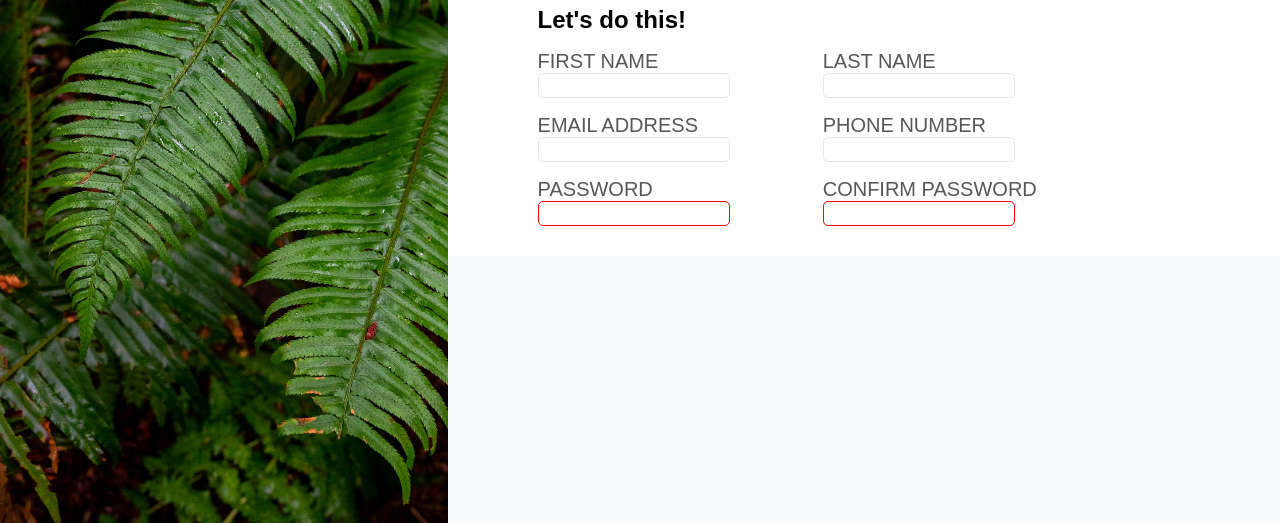
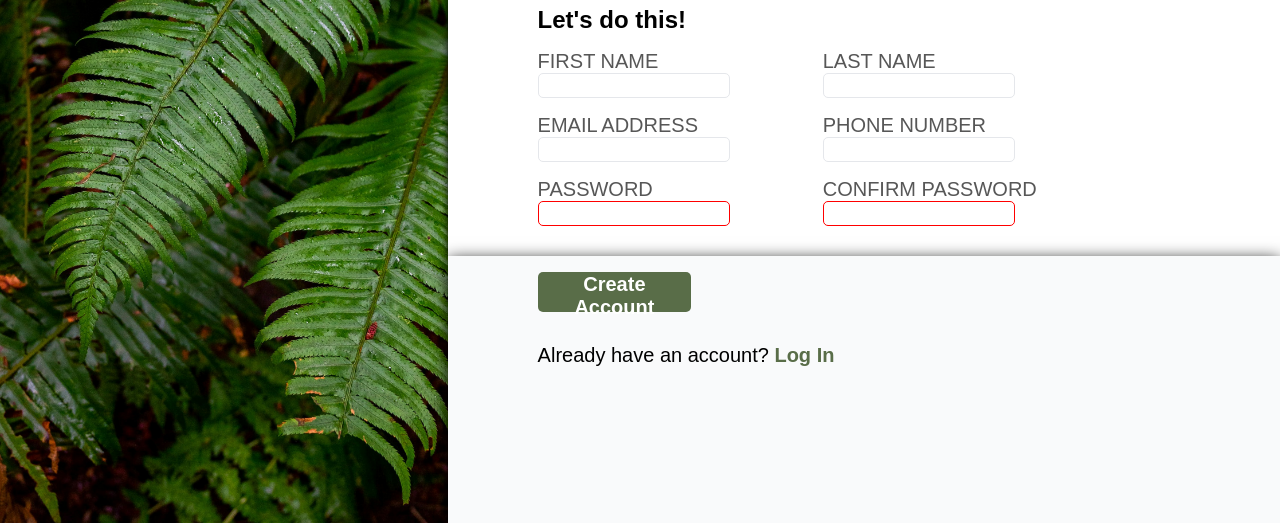
Before and after one commit to kvnok/odin_sign-up_form, a plain HTML site: page index.html in a window 1280 px wide. Shown: the part 277-800 px from the top of the page. Drawn offline with Linux system fonts and the light colour scheme.

Commit message:
looks basically the same as the odin example

```diff
--- a/index.html
+++ b/index.html
@@ -64,7 +64,8 @@
 			</form>
 		</div>
 		<div class="three">
-
+			<button type="submit">Create Account</button>
+			<p>Already have an account? <a href="#">Log In</a></p>
 		</div>
 	</div>
 </body>
--- a/style.css
+++ b/style.css
@@ -74,6 +74,7 @@ body {
 	flex: 1;
 	background-color: #f9fafb;
 	height: 33vh;
+	box-shadow: 0 4px 8px rgba(0, 0, 0, 0.1);
 }
 
 .one h3 {
@@ -87,6 +88,7 @@ body {
 .two {
 	flex: 1;
 	background-color: #ffffff;
+	box-shadow: 0 4px 8px rgba(0, 0, 0, 1);
 }
 
 .two h3 {
@@ -143,4 +145,33 @@ label {
 .three {
 	flex: 1;
 	background-color: #f9fafb;
+	box-shadow: 0 4px 16px rgba(0, 0, 0, 1);
 }
+
+.three button {
+	background-color: #596D48;
+	border: none;
+	border-radius: 5px;
+	color: white;
+	width: 12vw;
+	height: 5vh;
+	font-weight: bolder;
+	font-size: 20px;
+	margin-left: 7vw;
+	margin-top: 2vh;
+	margin-bottom: 2vh;
+}
+
+.three p {
+	font-weight: 400;
+	font-size: 20px;
+	margin-left: 7vw;
+	margin-top: 2vh;
+	margin-bottom: 2vh;
+}
+
+.three a {
+	color: #596D48;
+	text-decoration: none;
+	font-weight: bold;
+}
```
